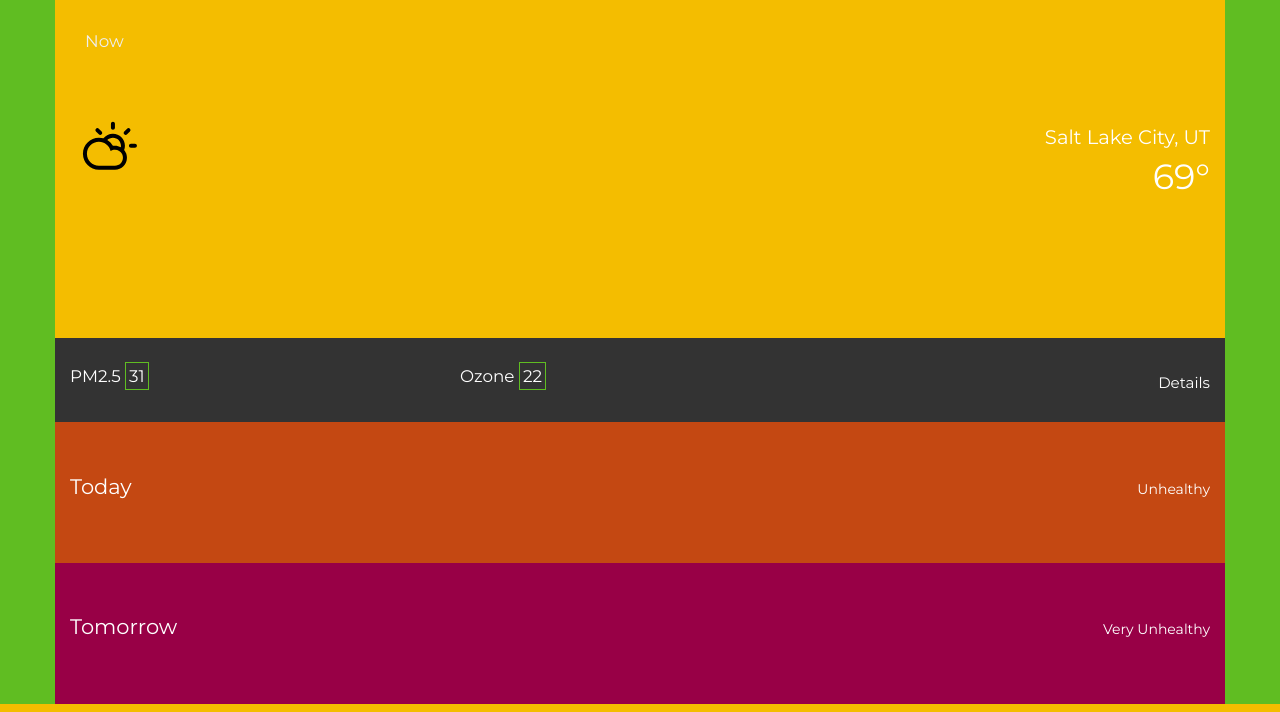
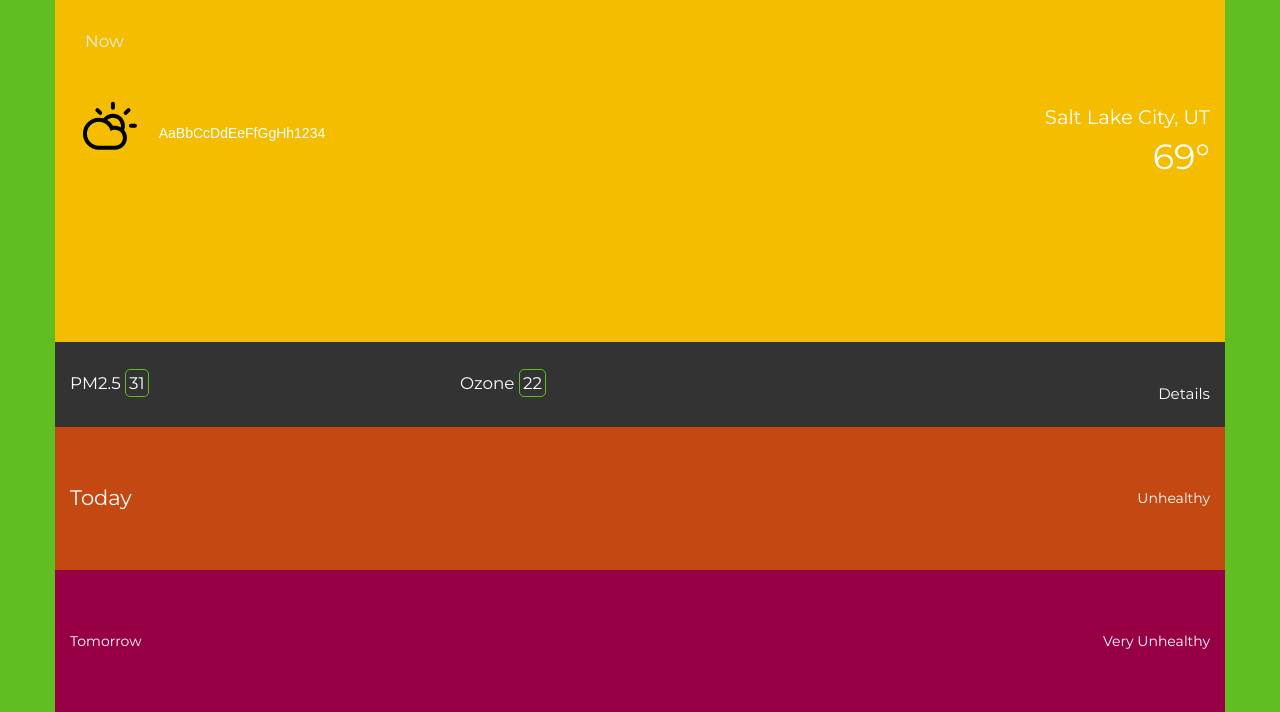
Before and after one commit to jonstjohn/air-canary-web, a Flask app: page /t in a window 1280 px wide. Shown: the part 102-814 px from the top of the page. Run offline with Flask 2, Linux system fonts and the light colour scheme; parts of the project's set-up code (start-up, migrations or seed data) failed here and were passed over; some libraries are stand-ins or nearby versions; some web fonts are replaced.

Commit message:
More design tweaks

```diff
--- a/templates/ng/t.html
+++ b/templates/ng/t.html
@@ -13,6 +13,18 @@
 
     <style>
         * { color: #fff }
+        .vcontainer { display: table !important; height: 100% }
+        .vcontent { display: table-cell; vertical-align: middle; height: 100% }
+        .rounded-border { border: 1px solid #60bd22; padding: 3px; -webkit-border-radius: 5px; -moz-border-radius: 5px; border-radius: 5px; }
+        @font-face {
+            font-family:'ClimaconsRegular';
+            src: url('/static/fonts/climacons-webfont.eot');
+            src: url('/static/fonts/climacons-webfont.eot?#iefix') format('embedded-opentype'),
+                 url('/static/fonts/climacons-webfont.woff') format('woff'),
+                 url('/static/fonts/climacons-webfont.ttf') format('truetype');
+            font-weight: normal;
+            font-style: normal;
+        }
     </style>
 </head>
 <body class="aqi-green" style="height: 100%">
@@ -68,12 +80,13 @@
     </div><!-- /.container-fluid -->
 </nav>
 
-<div class="container" style="height: 88%">
+
+<div class="container" style="height: 89%">
     <div class="row aqi-yellow" style="height: 48%">
         <div class="col-xs-12">
             <div class="row" style="padding: 30px; color: #eee; font-size: 120%">Now</div>
-            <div class="row" style="padding: 20px 0">
-                <div class="col-xs-5" style="padding: 0"><img src="/static/img/climacons/svg/Cloud-Sun.svg"/></div>
+            <div class="row" style="padding: 0">
+                <div class="col-xs-5" style="padding: 0"><img src="/static/img/climacons/svg/Cloud-Sun.svg"/> <span style="font-family: 'ClimaconsRegular', sans-serif">AaBbCcDdEeFfGgHh1234</span></div>
                 <div class="col-xs-7">
                     <div class="row">&nbsp;</div>
                     <div class="row" style="font-size: 140%">
@@ -88,28 +101,45 @@
     </div>
     <div class="row" style="background-color: #333; height: 12%">
         <div class="col-xs-12" style="height: 100%">
-            <div class="row" style="height: 100%">
-                <div class="col-xs-4" style="font-size: 120%; top: 32%">PM2.5 <span style="border: 1px solid #60bd22; padding: 3px">31</span></div>
-                <div class="col-xs-4" style="font-size: 120%; top: 32%">Ozone <span style="border: 1px solid #60bd22; padding: 3px">22</span></div>
-                <div class="col-xs-4 text-right" style="font-size: 120%; top: 17%">
-                    <div style="display: inline-block; text-align: center">
-                        <div><span class="glyphicon glyphicon-stats"></span></div>
-                        <div style="margin-top: -5px"><span style="font-size: 90%">Details</span></div>
+            <div class="row" style="height: 100%; font-size: 120%">
+                <div class="col-xs-4 vcontainer">
+                    <div class="vcontent">
+                        <div>PM2.5 <span class="rounded-border">31</span></div>
+                    </div>
+                </div>
+                <div class="col-xs-4 vcontainer">
+                    <div class="vcontent">
+                        <div>Ozone <span class="rounded-border">22</span></div>
+                    </div>
+                </div>
+                <div class="col-xs-4 text-right vcontainer">
+                    <div class="vcontent">
+                        <div style="display: inline-block; text-align: center">
+                            <div><span class="glyphicon glyphicon-stats"></span></div>
+                            <div style="margin-top: -5px"><span style="font-size: 90%">Details</span></div>
+                        </div>
                     </div>
                 </div>
             </div>
         </div>
     </div>
     <div class="row aqi-red" style="height: 20%">
-        <div class="col-xs-6" style="font-size: 150%; top: 35%">Today</div>
-        <div class="col-xs-6 text-right" style="font-size: 100%; top: 40%">Unhealthy</div>
+        <div class="col-xs-6 vcontainer">
+            <div class="vcontent" style="font-size: 150%">Today</div>
+        </div>
+        <div class="col-xs-6 text-right vcontainer">
+            <div class="vcontent">Unhealthy</div>
+        </div>
     </div>
     <div class="row aqi-maroon" style="height: 20%">
-        <div class="col-xs-6" style="font-size: 150%; top: 35%">Tomorrow</div>
-        <div class="col-xs-6 text-right" style="font-size: 100%; top: 40%">Very Unhealthy</div>
+        <div class="col-xs-6 vcontainer">
+            <div class="vcontent">Tomorrow</div>
+        </div>
+        <div class="col-xs-6 text-right vcontainer">
+            <div class="vcontent">Very Unhealthy</div>
+        </div>
     </div>
 </div>
 
-
 </body>
 </html>
```
Also changed, not shown: static/fonts/climacons-webfont.ttf (added), static/fonts/climacons-webfont.woff (added), 2 other files.
